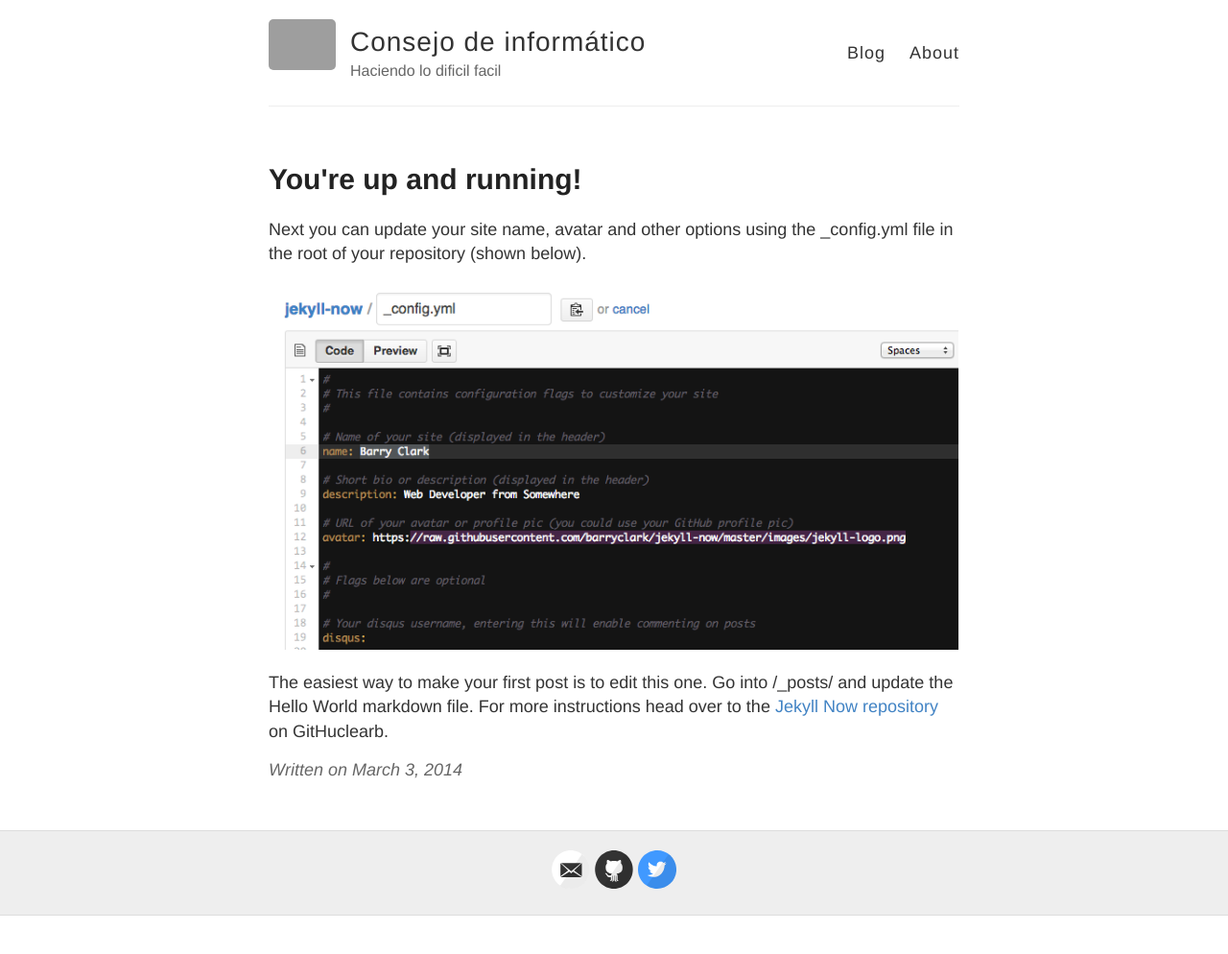
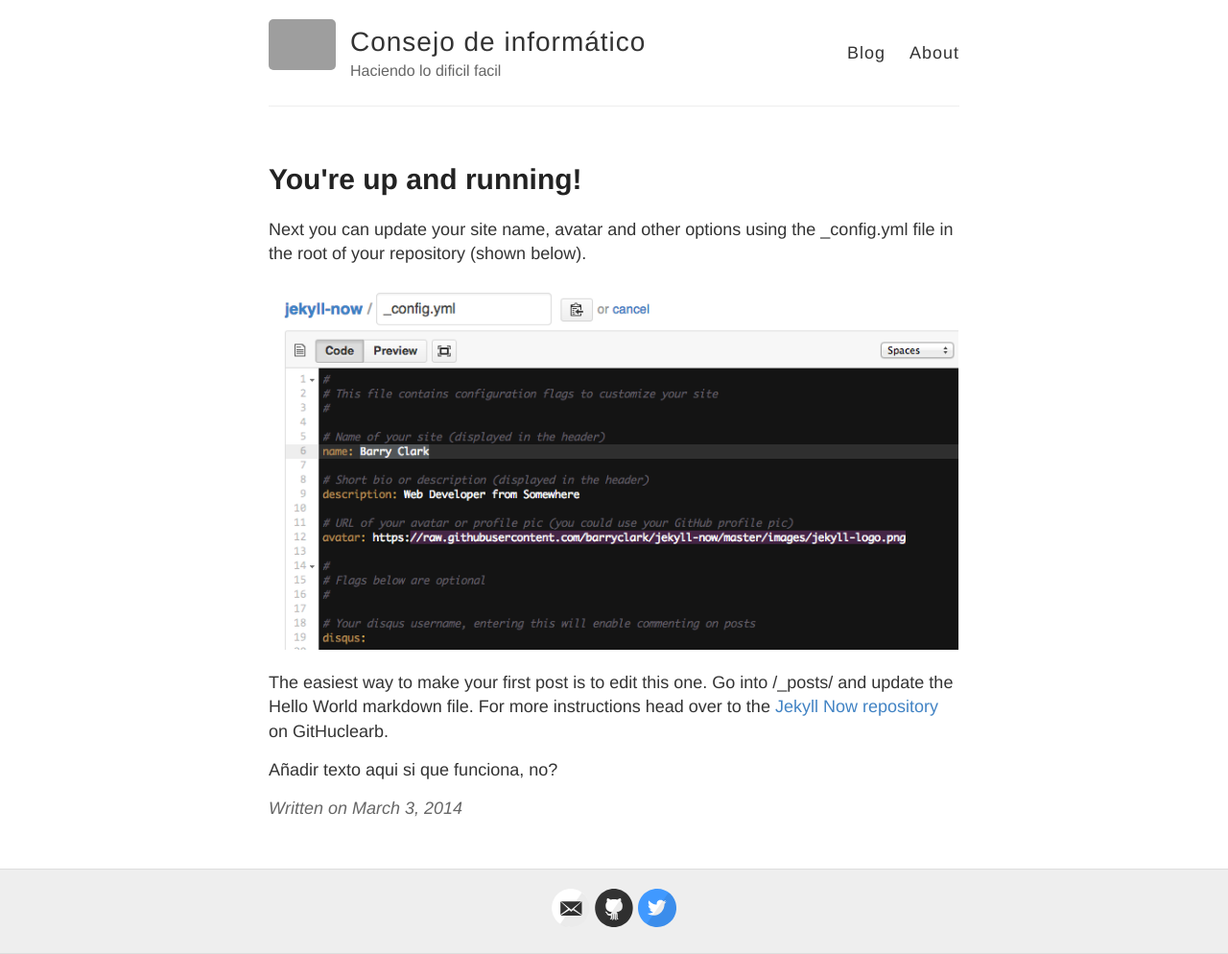
Before and after one commit to RNogales94/rnogales94.github.io, a Jekyll site: the page built from _posts/2014-3-3-Hello-World.md, in a window 1280 px wide. Shown: the whole page at 96% size. Built offline with Jekyll 4.4.1, drawn with Linux system fonts in a browser that asks for light colours; a file with an impossible date is left out; before the commit the page ends 954 px from its top, so only the background shows below that; grey boxes are pictures that could not be loaded.

Commit message:
Edit post

```diff
--- a/_posts/2014-3-3-Hello-World.md
+++ b/_posts/2014-3-3-Hello-World.md
@@ -8,3 +8,5 @@ Next you can update your site name, avatar and other options using the _config.y
 ![_config.yml]({{ site.baseurl }}/images/config.png)
 
 The easiest way to make your first post is to edit this one. Go into /_posts/ and update the Hello World markdown file. For more instructions head over to the [Jekyll Now repository](https://github.com/barryclark/jekyll-now) on GitHuclearb.
+
+Añadir texto aqui si que funciona, no?
```
